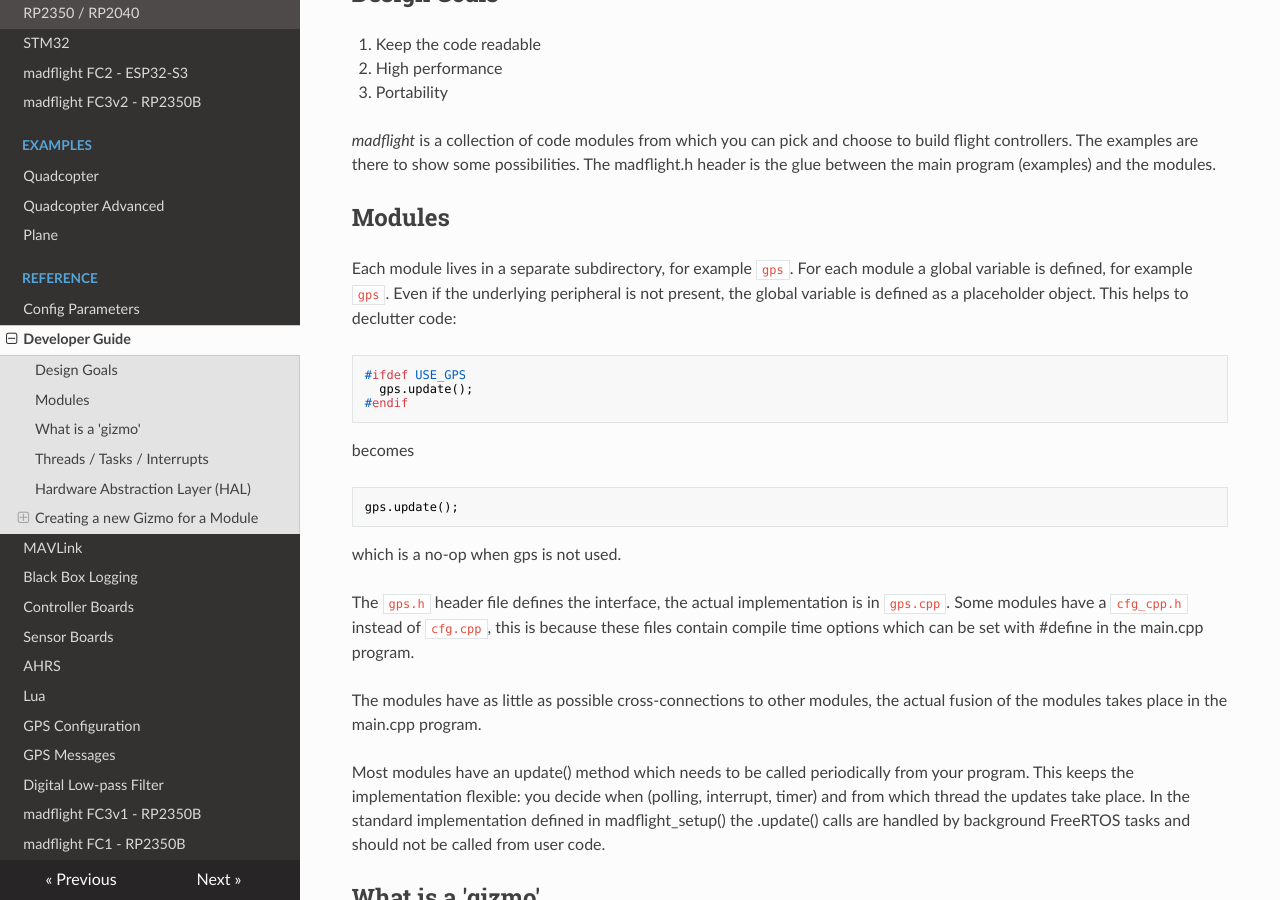
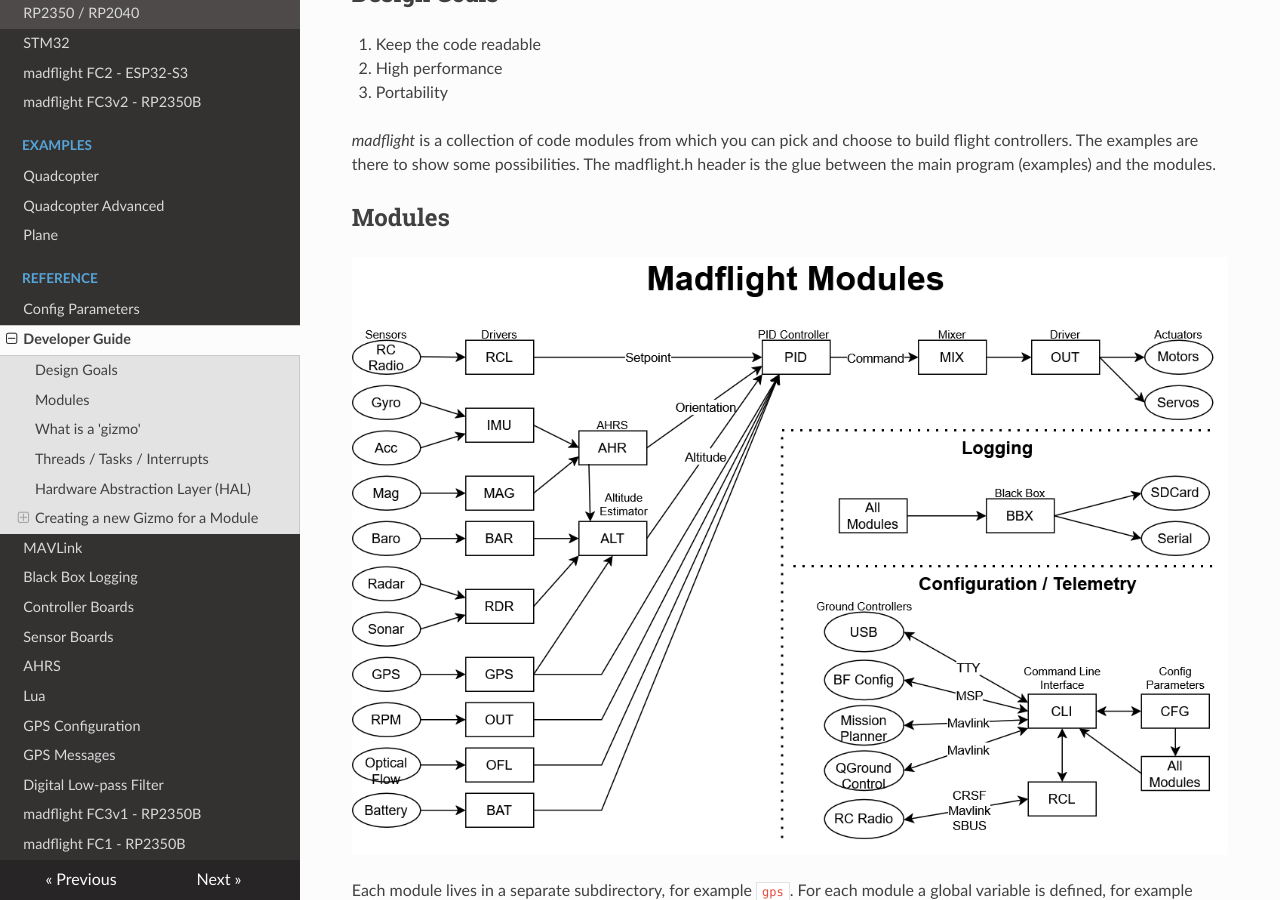
Before and after one commit to qqqlab/madflight-docs, an MkDocs documentation site: the page built from docs/Developer-Guide.md, in a window 1280 px wide and 900 px high, scrolled down 984 px. Built offline with MkDocs 1.6.1, drawn with Linux system fonts in a browser that asks for light colours; nearby versions of some CDN libraries.

Commit message:
Update Developer-Guide.md

````diff
--- a/docs/Developer-Guide.md
+++ b/docs/Developer-Guide.md
@@ -17,6 +17,8 @@ _madflight_ is a collection of code modules from which you can pick and choose t
 
 
 ## Modules
+
+![madflight modules](/img/Madflight_Modules.png)
 
 Each module lives in a separate subdirectory, for example `gps`. For each module a global variable is defined, for example `gps`. Even if the underlying peripheral is not present, the global variable is defined as a placeholder object. This helps to declutter code:
 ```C++
````
